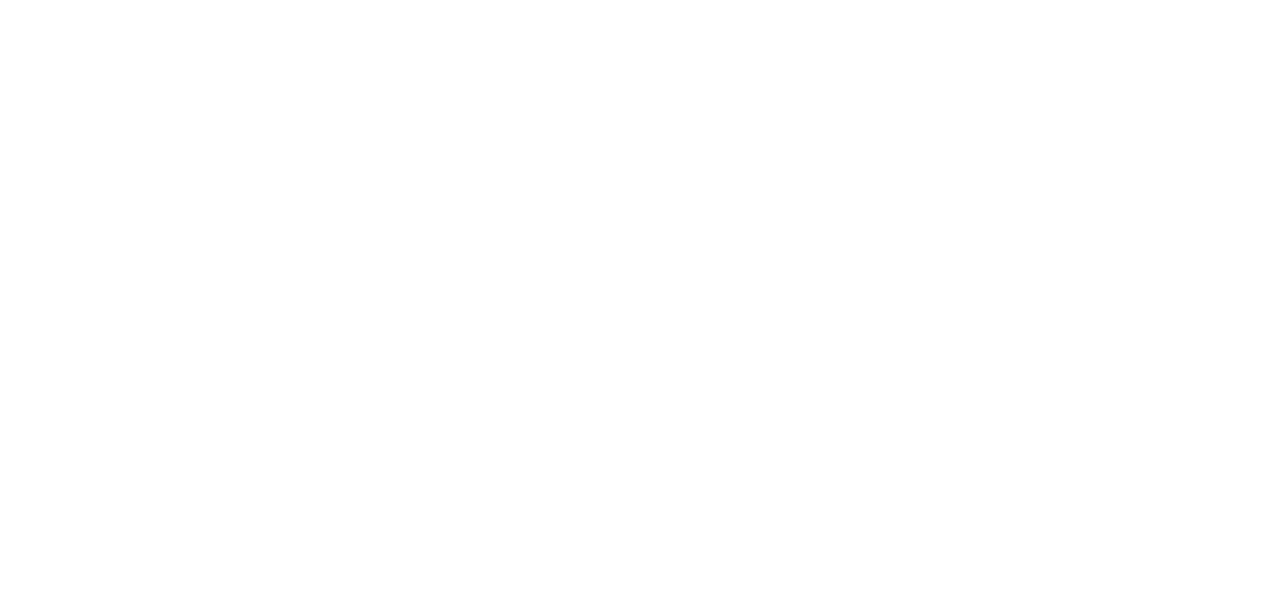
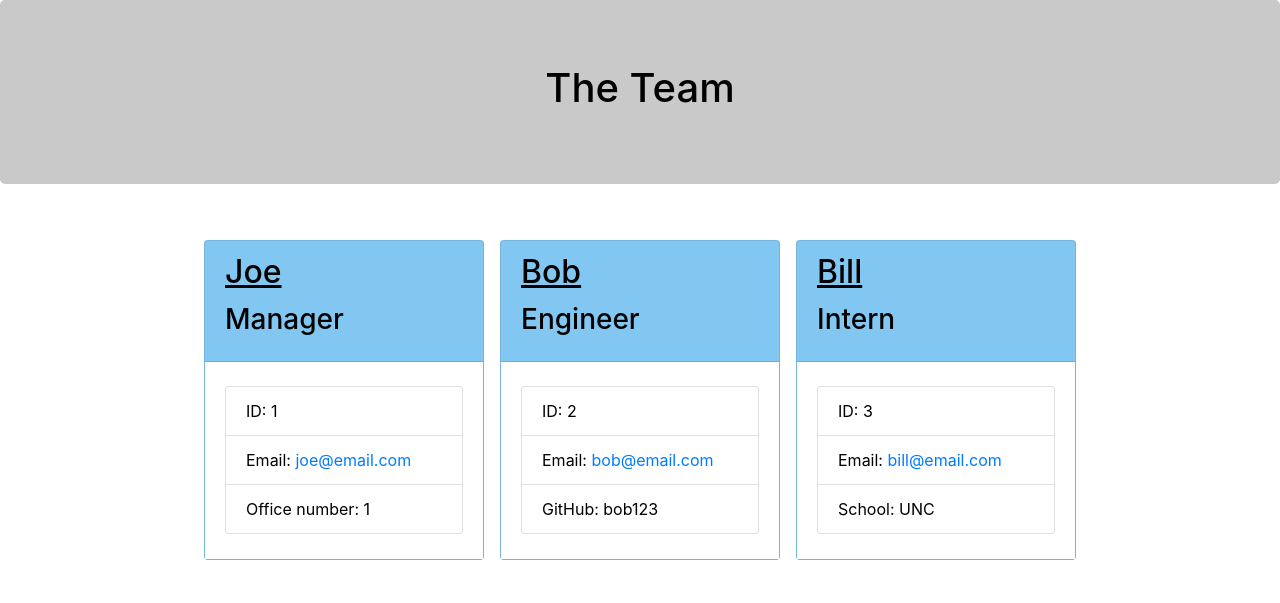
Before and after one commit to mikelac4/Module-10-Challenge, a website: page dist/index.html in a window 1280 px wide. Drawn offline with nearby package versions, Linux system fonts and the light colour scheme.

Commit message:
Added html

```diff
--- a/dist/index.html
+++ b/dist/index.html
@@ -0,0 +1,72 @@
+
+<!DOCTYPE html>
+<html lang="en">
+<head>
+    <meta charset="UTF-8" />
+    <meta name="viewport" content="width=device-width, initial-scale=1.0" />
+    <meta http-equiv="X-UA-Compatible" content="ie=edge" />
+    <title>The Team</title>
+    <link rel="stylesheet" href="https://stackpath.bootstrapcdn.com/bootstrap/4.3.1/css/bootstrap.min.css">
+    <link rel="stylesheet" href="styles.css">
+</head>
+<body>
+    <div class="container-fluid">
+        <div class="row">
+            <div class="col-12 jumbotron mb-3 team-heading">
+                <h1 class="text-center">The Team</h1>
+            </div>
+        </div>
+    </div>
+    <div class="container">
+        <div class="row">
+            <div class="team-area col-12 d-flex justify-content-center">
+
+
+        <div class="card employee-card">
+        <div class="card-header">
+            <h2 class="card-title">Joe</h2>
+            <h3 class="card-title"></i>Manager</h3>
+        </div>
+        <div class="card-body">
+            <ul class="list-group">
+                <li class="list-group-item">ID: 1</li>
+                <li class="list-group-item">Email: <a href="mailto:joe@email.com">joe@email.com</a></li>
+                <li class="list-group-item">Office number: 1</li>
+            </ul>
+        </div>
+    </div>
+
+
+        <div class="card employee-card">
+        <div class="card-header">
+            <h2 class="card-title">Bob</h2>
+            <h3 class="card-title"></i>Engineer</h3>
+        </div>
+        <div class="card-body">
+            <ul class="list-group">
+                <li class="list-group-item">ID: 2</li>
+                <li class="list-group-item">Email: <a href="mailto:bob@email.com">bob@email.com</a></li>
+                <li class="list-group-item">GitHub: bob123</li>
+            </ul>
+        </div>
+    </div>
+
+        <div class="card employee-card">
+        <div class="card-header">
+            <h2 class="card-title">Bill</h2>
+            <h3 class="card-title"></i>Intern</h3>
+        </div>
+        <div class="card-body">
+            <ul class="list-group">
+                <li class="list-group-item">ID: 3</li>
+                <li class="list-group-item">Email: <a href="mailto:bill@email.com">bill@email.com</a></li>
+                <li class="list-group-item">School: UNC</li>
+            </ul>
+        </div>
+    </div>
+
+            </div>
+        </div>
+    </div>
+</body>
+</html>
```
